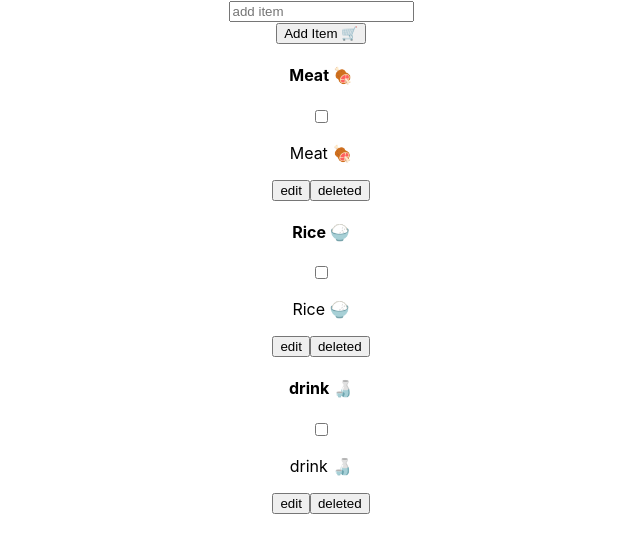
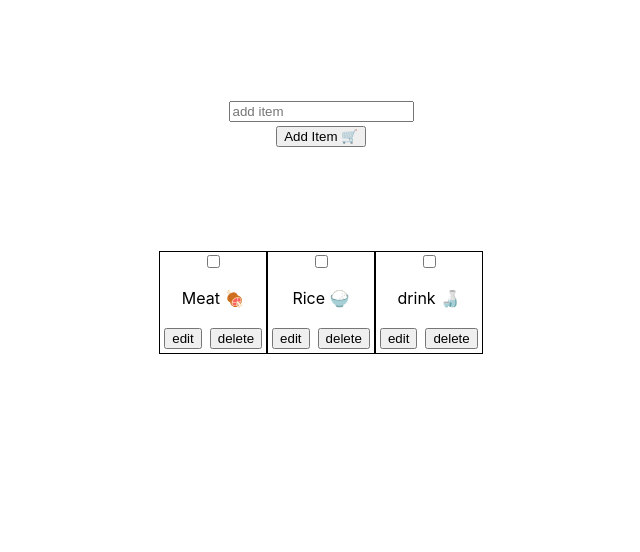
Before and after one commit to phoenix-nicholson/react-grocery-list, a React (Create React App) app: page / in a window 1280 px wide. Shown: the top 552 px of the page, without its empty margins (319-959 px from the left). Built offline with nearby package versions, Linux system fonts and the light colour scheme.

Commit message:
adding basic style

```diff
--- /dev/null
+++ b/src/components/Form/ItemForm.css
@@ -0,0 +1,3 @@
+.itemForm {
+  margin: 100px;
+}
--- a/src/components/Form/ItemForm.jsx
+++ b/src/components/Form/ItemForm.jsx
@@ -1,4 +1,5 @@
 import React, { useState } from 'react';
+import './ItemForm.css';
 
 export default function ItemForm({ handleAddItem, items }) {
   const [newItem, setNewItem] = useState('');
@@ -11,7 +12,7 @@ export default function ItemForm({ handleAddItem, items }) {
   console.log('items', items);
 
   return (
-    <div>
+    <div className="itemForm">
       <form onSubmit={handleSubmit}>
         <div>
           <input
--- /dev/null
+++ b/src/components/List/ItemList.css
@@ -0,0 +1,12 @@
+button {
+  margin: 4px;
+}
+.itemList {
+  display: flex;
+  flex-direction: row;
+  justify-content: center;
+  flex-wrap: wrap;
+}
+.item {
+  border: 1px solid black;
+}
--- a/src/components/List/ItemList.jsx
+++ b/src/components/List/ItemList.jsx
@@ -1,11 +1,11 @@
 import React, { useState } from 'react';
+import './ItemList.css';
 
 export default function ItemList({ items, handleEditItem, handleDeleteItem }) {
   return (
-    <div>
+    <div className="itemList">
       {items.map((item) => (
-        <div key={item.id}>
-          <h4>{item.text}</h4>
+        <div className="item" key={item.id}>
           <Item item={item} handleEditItem={handleEditItem} handleDeleteItem={handleDeleteItem} />
         </div>
       ))}
@@ -51,7 +51,7 @@ function Item({ item, handleEditItem, handleDeleteItem }) {
       />
       {itemContent}
       <button type="button" onClick={() => handleDeleteItem(item.id)}>
-        deleted
+        delete
       </button>
     </label>
   );
--- a/src/views/Shop/Shop.jsx
+++ b/src/views/Shop/Shop.jsx
@@ -63,7 +63,7 @@ export default function Shop() {
   return (
     <div>
       <ItemForm handleAddItem={handleAddItem} items={items} />
-      <ItemList items={items} />
+      <ItemList items={items} handleDeleteItem={handleDeleteItem} handleEditItem={handleEditItem} />
     </div>
   );
 }
```
